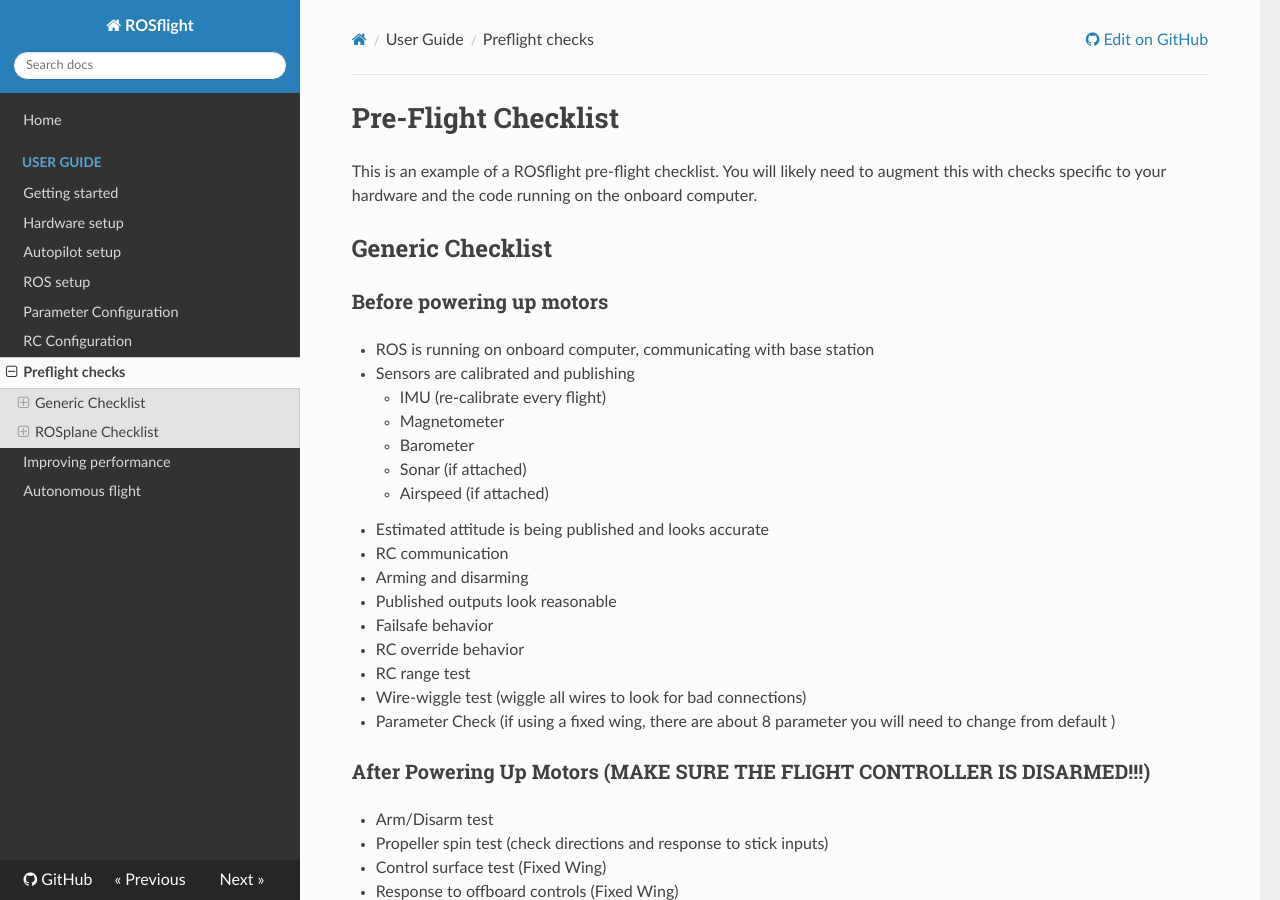
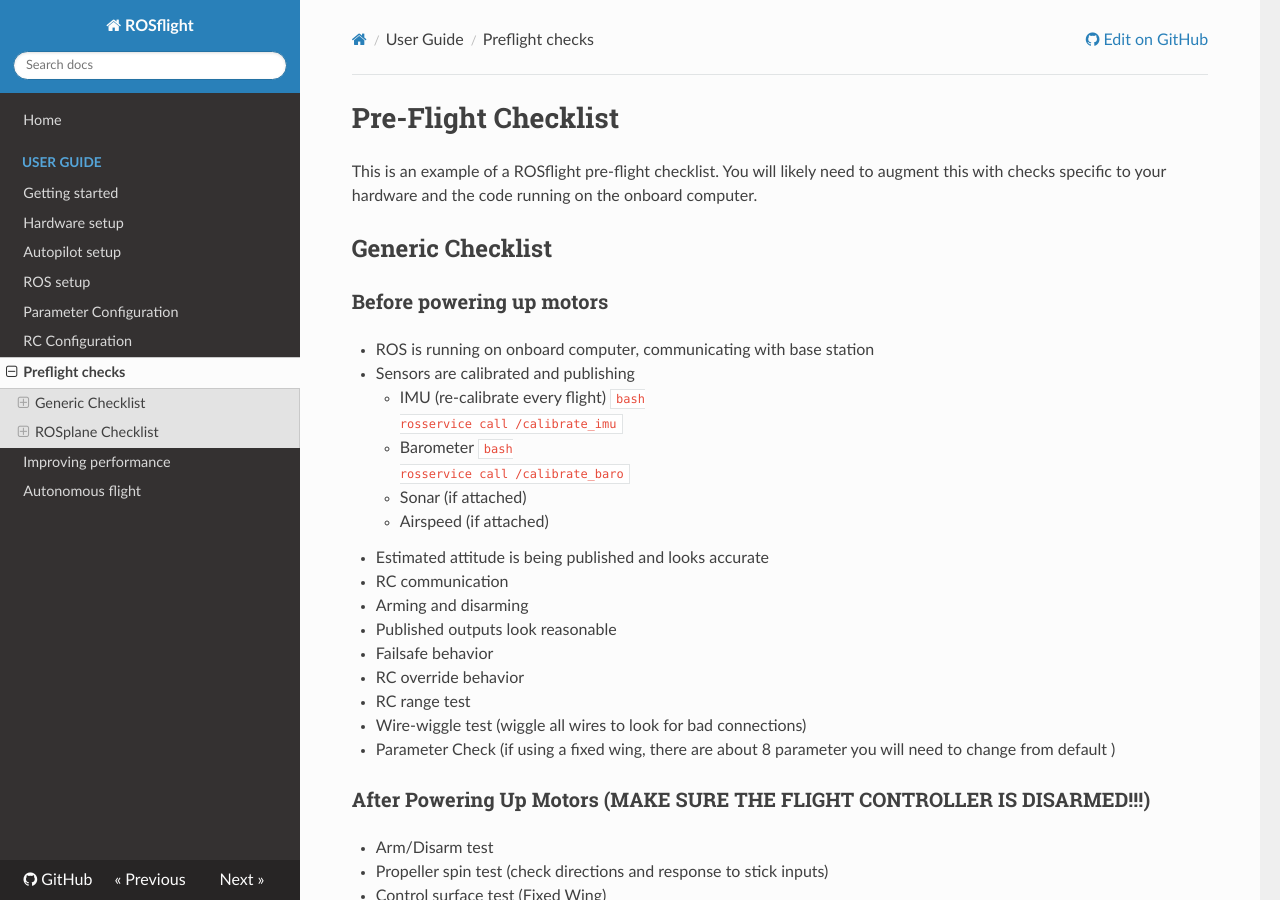
Before and after one commit to rosflight/rosflight_firmware, an MkDocs documentation site: the page built from docs/user-guide/preflight-checks.md, in a window 1280 px wide and 900 px high. Built offline with MkDocs 1.6.1, drawn with Linux system fonts in a browser that asks for light colours; nearby versions of some CDN libraries; old or Windows-style settings are respelled for this version of MkDocs.

Commit message:
Added code in doc to calibrate IMU and baro

````diff
--- a/docs/user-guide/preflight-checks.md
+++ b/docs/user-guide/preflight-checks.md
@@ -8,8 +8,13 @@
 - ROS is running on onboard computer, communicating with base station
 - Sensors are calibrated and publishing
     + IMU (re-calibrate every flight)
-    + Magnetometer
+    ```bash
+    rosservice call /calibrate_imu
+    ```
     + Barometer
+    ```bash
+    rosservice call /calibrate_baro
+    ```
     + Sonar (if attached)
     + Airspeed (if attached)
 - Estimated attitude is being published and looks accurate
````
